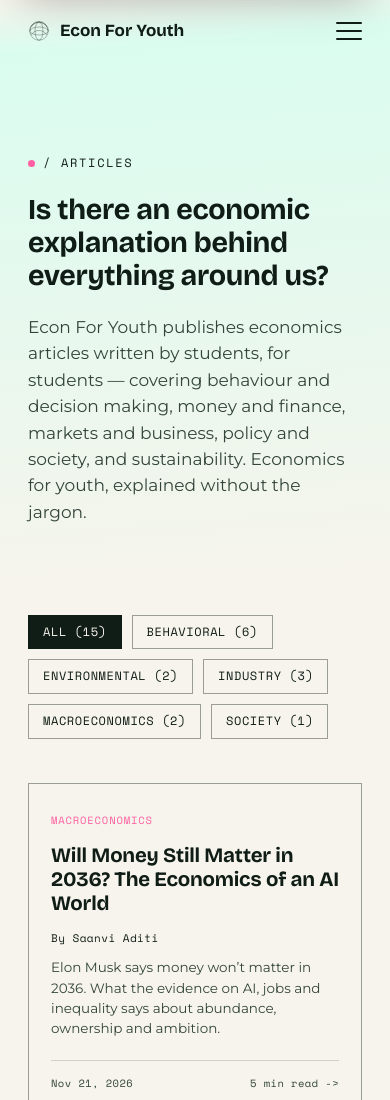
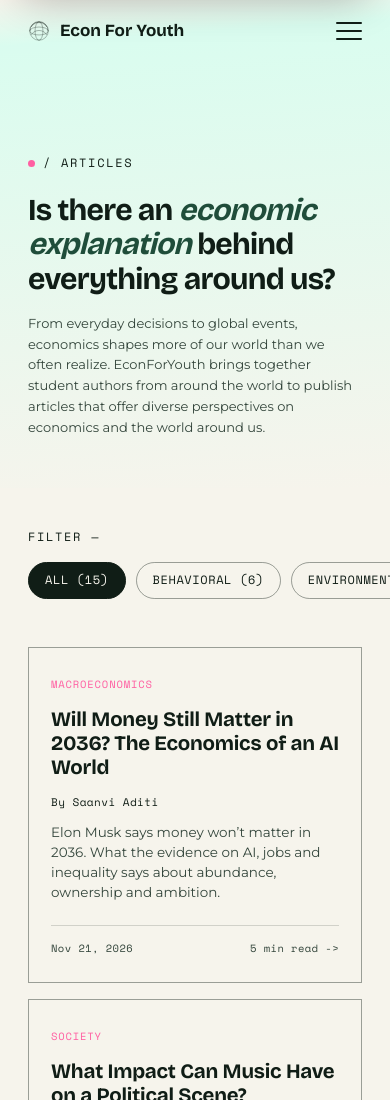
Before and after one commit to jovelyngrace26-afk/econforyouth, a plain HTML site: page articles/index.html in a window 390 px wide. Shown: the top 1100 px of the page. Drawn offline with nearby package versions, Linux system fonts and the light colour scheme.

Commit message:
article page update, nov 21 sitemap

```diff
--- a/articles/index.html
+++ b/articles/index.html
@@ -235,10 +235,17 @@
     background: linear-gradient(356deg, rgba(246, 244, 236, 1) 0%, rgba(209, 255, 240, 0.77) 91%, rgba(246, 244, 236, 1) 100%);
   }
   .articles-hero h1{
-    font-size:clamp(1.8rem,4.2vw,3.2rem);
-    line-height:1.15;
+    font-size:clamp(1.9rem,4.4vw,3.3rem);
+    font-weight:700;
+    line-height:1.14;
+    letter-spacing:-.025em;
     margin-top:18px;
-    max-width:26ch;
+    max-width:22ch;
+    color:var(--ink);
+  }
+  .articles-hero h1 .hl{
+    font-style:italic;
+    color:var(--forest);
   }
   .articles-hero p{
     margin-top:22px;
@@ -246,13 +253,44 @@
     font-size:17px;
     color:#33453b;
   }
+  @media (max-width:720px){
+    .articles-hero p{font-size:13px; line-height:1.6; margin-top:16px;}
+  }
 
   /* ---------- FILTERS ---------- */
+  .filter-label{
+    margin:40px 0 14px;
+    font-family:var(--mono); font-size:12px; text-transform:uppercase; letter-spacing:.14em;
+    color:var(--ink);
+  }
+  .filter-label + .articles-toolbar{margin-top:0;}
   .articles-toolbar{
-    display:flex; gap:10px; flex-wrap:wrap; margin:40px 0 44px;
+    display:flex; flex-wrap:nowrap; gap:10px; margin:40px 0 44px;
     font-family:var(--mono); font-size:12px; text-transform:uppercase; letter-spacing:.05em;
+    /* horizontal scroll, works with touch, trackpad, mouse wheel (shift) and drag */
+    overflow-x:auto; overflow-y:hidden;
+    -webkit-overflow-scrolling:touch;
+    overscroll-behavior-x:contain;
+    scroll-snap-type:x proximity;
+    scrollbar-width:none;            /* Firefox */
+    -ms-overflow-style:none;         /* old Edge/IE */
+    padding:2px 2px 4px;
+    cursor:grab;
   }
-  .chip{touch-action:manipulation; -webkit-tap-highlight-color:transparent; border:1px solid var(--line-strong); padding:7px 14px; border-radius:0; cursor:pointer; background:transparent; transition:background .25s ease, color .25s ease, border-color .25s ease;}
+  .articles-toolbar::-webkit-scrollbar{display:none;}  /* Chrome, Safari, new Edge */
+  .articles-toolbar.dragging{cursor:grabbing; scroll-snap-type:none; user-select:none;}
+  .articles-toolbar.dragging .chip{pointer-events:none;}
+  @media (max-width:720px){
+    /* let the row run edge to edge on small screens */
+    .articles-toolbar{margin-left:-28px; margin-right:-28px; padding-left:28px; padding-right:28px; scroll-padding:0 28px;}
+  }
+  .chip{
+    flex:0 0 auto; white-space:nowrap; scroll-snap-align:start;
+    touch-action:manipulation; -webkit-tap-highlight-color:transparent;
+    border:1px solid var(--line-strong); padding:8px 16px; border-radius:999px;
+    cursor:pointer; background:transparent; user-select:none; -webkit-user-select:none;
+    transition:background .25s ease, color .25s ease, border-color .25s ease;
+  }
   .chip.active, .chip:hover{background:var(--ink); color:var(--paper); border-color:var(--ink);}
   .articles-grid .post.is-hidden{display:none;}
   @keyframes fadeIn{ from{opacity:0; transform:translateY(6px);} to{opacity:1; transform:none;} }
@@ -446,14 +484,15 @@
 <section class="articles-hero">
   <div class="wrap">
     <div class="eyebrow reveal">/ Articles</div>
-    <h1 class="reveal">Is there an economic explanation behind everything around us?</h1>
-    <p class="reveal">Econ For Youth publishes economics articles written by students, for students — covering behaviour and decision making, money and finance, markets and business, policy and society, and sustainability. Economics for youth, explained without the jargon.</p>
+    <h1 class="reveal">Is there an <span class="hl">economic explanation</span> behind everything around us?</h1>
+    <p class="reveal">From everyday decisions to global events, economics shapes more of our world than we often realize. EconForYouth brings together student authors from around the world to publish articles that offer diverse perspectives on economics and the world around us.</p>
   </div>
 </section>
 
 <main class="wrap">
 
   <!-- ================= FILTERS ================= -->
+  <div class="filter-label reveal">Filter —</div>
   <div class="articles-toolbar reveal">
     <span class="chip active" data-filter="all">All</span>
     <span class="chip" data-filter="behavioral">Behavioral</span>
@@ -754,5 +793,45 @@ document.addEventListener('DOMContentLoaded', () => {
 });
 </script>
 
+<script>
+// make the filter chips scrollable on every device
+(function(){
+  const bar = document.querySelector('.articles-toolbar');
+  if(!bar) return;
+
+  // keep the active chip in view after a tap
+  bar.addEventListener('click', e => {
+    const chip = e.target.closest('.chip');
+    if(chip) chip.scrollIntoView({behavior:'smooth', inline:'center', block:'nearest'});
+  });
+
+  // mouse wheel scrolls the row sideways
+  bar.addEventListener('wheel', e => {
+    if(Math.abs(e.deltaY) > Math.abs(e.deltaX) && bar.scrollWidth > bar.clientWidth){
+      bar.scrollLeft += e.deltaY;
+      e.preventDefault();
+    }
+  }, {passive:false});
+
+  // click-and-drag for mouse users (touch/pen use native scrolling)
+  let down=false, startX=0, startLeft=0, moved=false;
+  bar.addEventListener('pointerdown', e => {
+    if(e.pointerType !== 'mouse') return;
+    down=true; moved=false; startX=e.clientX; startLeft=bar.scrollLeft;
+  });
+  window.addEventListener('pointermove', e => {
+    if(!down) return;
+    const dx = e.clientX - startX;
+    if(Math.abs(dx) > 5){ moved=true; bar.classList.add('dragging'); }
+    if(moved) bar.scrollLeft = startLeft - dx;
+  });
+  window.addEventListener('pointerup', () => {
+    if(!down) return;
+    down=false;
+    setTimeout(() => bar.classList.remove('dragging'), 0);
+  });
+})();
+</script>
+
 </body>
 </html>
--- a/sitemap.xml
+++ b/sitemap.xml
@@ -115,4 +115,10 @@
     <priority>0.8</priority>
   </url>
 
+  <url>
+    <loc>https://econforyouth.com/articles/written-articles/article-will-money-still-matter-in-2036</loc>
+    <changefreq>monthly</changefreq>
+    <priority>0.8</priority>
+  </url>
+
 </urlset>
```
